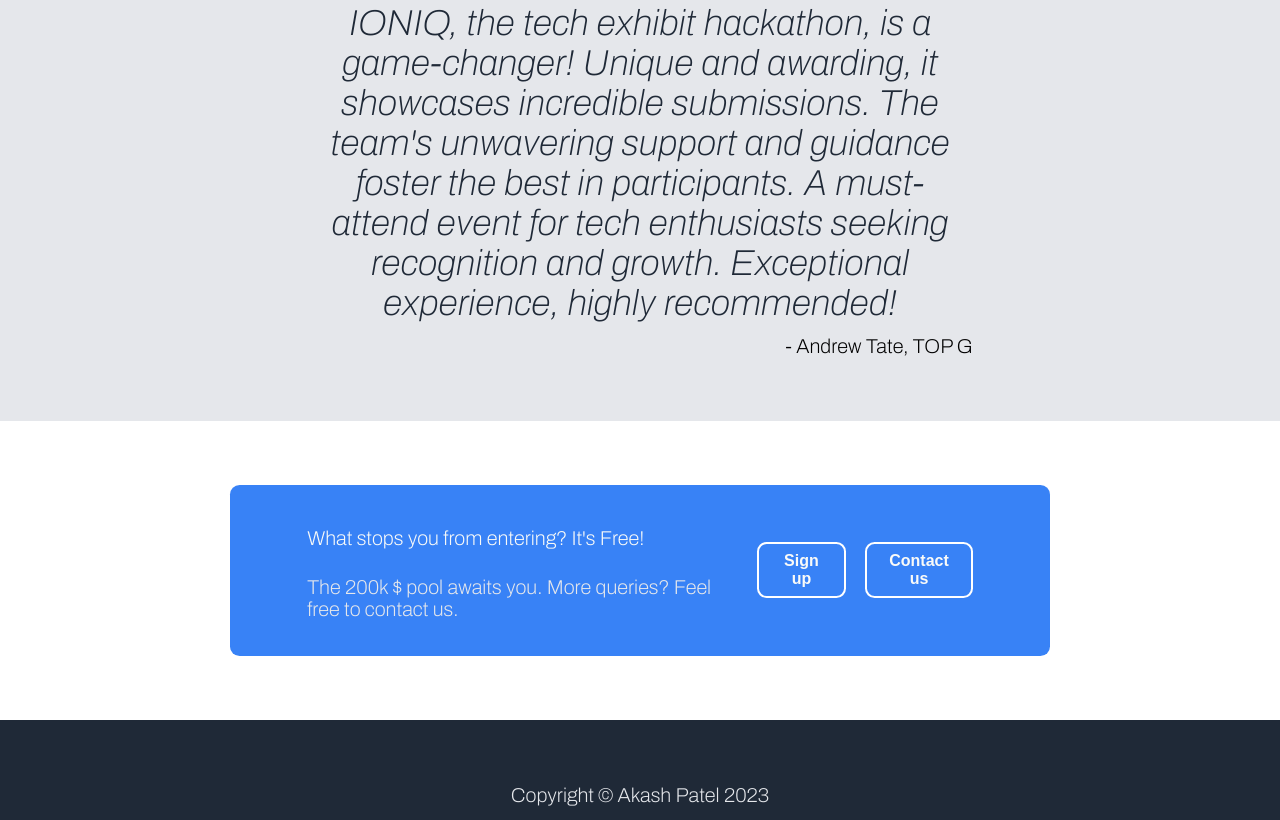
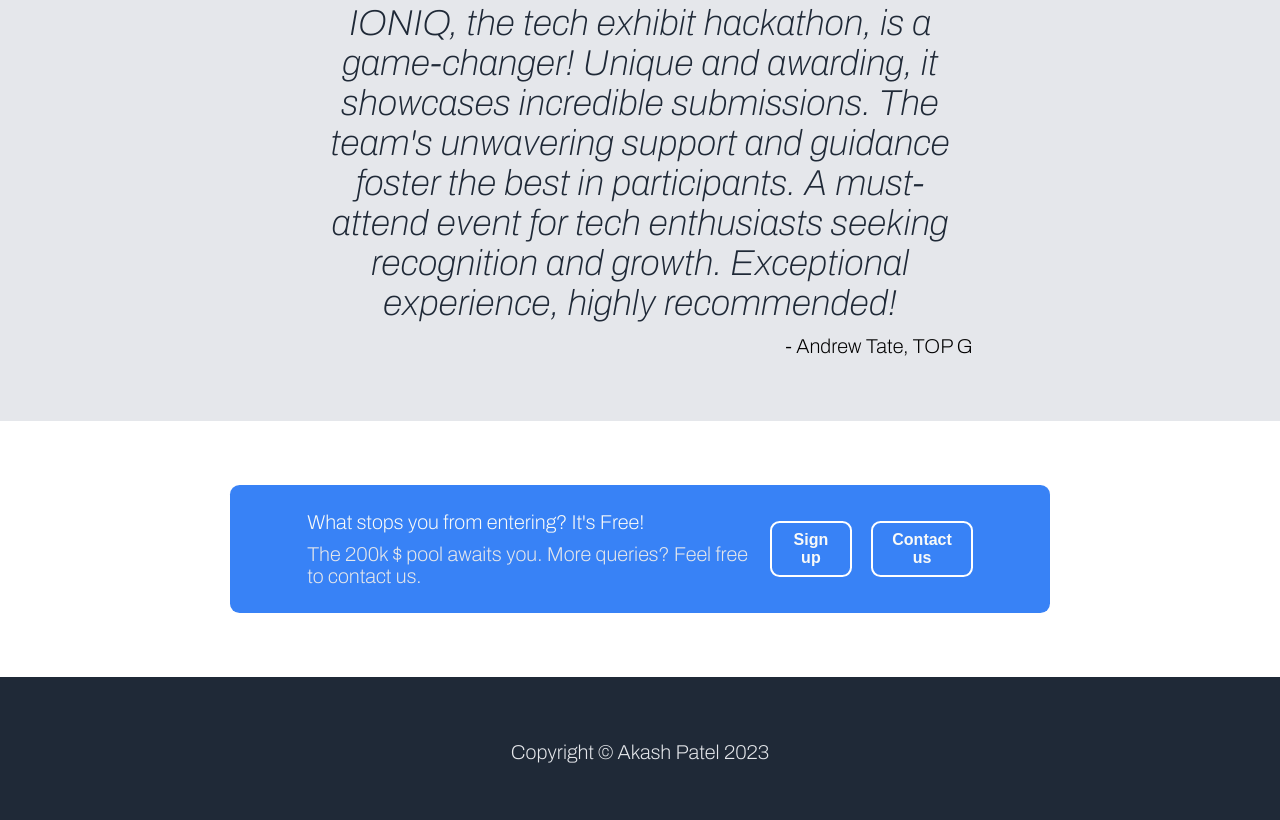
Before and after one commit to whoakashpatel/pebblesVault, a plain HTML site: page landing_page/index.html in a window 1280 px wide. Shown: the part 1113-1933 px from the top of the page. Drawn offline with Linux system fonts and the light colour scheme; a web font is replaced by a local one.

Commit message:
Modify CTA elements margins & paddings

```diff
--- a/landing_page/styles.css
+++ b/landing_page/styles.css
@@ -37,7 +37,7 @@ div.showcase, div.review {padding-inline: 24vw;}
     background-color: #3882F6;
     border: none;
     border-radius: 0.6rem;
-    padding: 8px 20px;
+    padding: 8px 16px;
 }
 
 div.cta .button {
@@ -136,8 +136,14 @@ div.cta {
     margin-block: 8vh;
 }
 
-div.cta h4 {color: #F9FAF8}
-div.cta p {color: #E5E7EB}
+div.cta h4 {
+    color: #F9FAF8;
+    margin: 10px 0;
+}
+div.cta p {
+    color: #E5E7EB;
+    margin: 10px 0;
+}
 
 .button.signup {margin-left: auto;}
 
```
